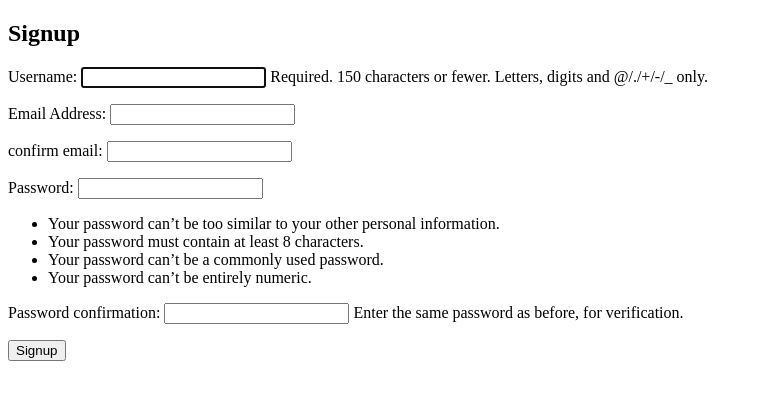
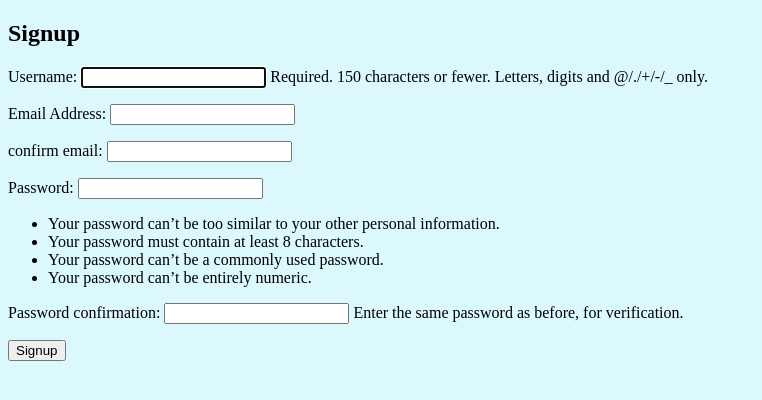
Before and after one commit to minta19/Post, a Django app: page /post/signup/ in a window 1280 px wide. Shown: the top 400 px of the page, without its empty margins (0-762 px from the left). Run offline with Django 4.2, Linux system fonts and the light colour scheme.

Commit message:
Add .made changes

```diff
--- a/templates/PostApp/create_post.html
+++ b/templates/PostApp/create_post.html
@@ -4,6 +4,12 @@
     <meta charset="UTF-8">
     <meta name="viewport" content="width=device-width, initial-scale=1.0">
     <title>Create Post</title>
+    <style>
+
+        body {
+            background-color: #DBF9FC;
+        }
+    </style>
 </head>
 <body>
     <h1>Create Post</h1>
--- a/templates/PostApp/post_list.html
+++ b/templates/PostApp/post_list.html
@@ -4,6 +4,12 @@
     <meta charset="UTF-8">
     <meta name="viewport" content="width=device-width, initial-scale=1.0">
     <title>Posts</title>
+    <style>
+
+        body {
+            background-color: #DBF9FC;
+        }
+    </style>
 </head>
 <body>
     <h1>Post List</h1>
--- a/templates/registration/login.html
+++ b/templates/registration/login.html
@@ -4,6 +4,12 @@
     <meta charset="UTF-8">
     <meta name="viewport" content="width=device-width, initial-scale=1.0">
     <title>login</title>
+    <style>
+
+        body {
+            background-color: #DBF9FC;
+        }
+    </style>
 </head>
 <body>
     <h1>User Login</h1>
--- a/templates/registration/signup.html
+++ b/templates/registration/signup.html
@@ -4,6 +4,12 @@
     <meta charset="UTF-8">
     <meta name="viewport" content="width=device-width, initial-scale=1.0">
     <title>Signup</title>
+    <style>
+
+        body {
+            background-color: #DBF9FC;
+        }
+    </style>
 </head>
 <body>
     <h2>Signup</h2>
```
